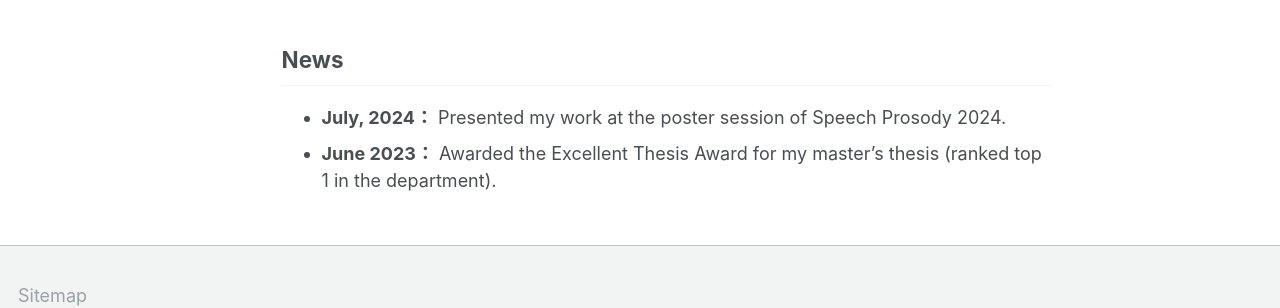
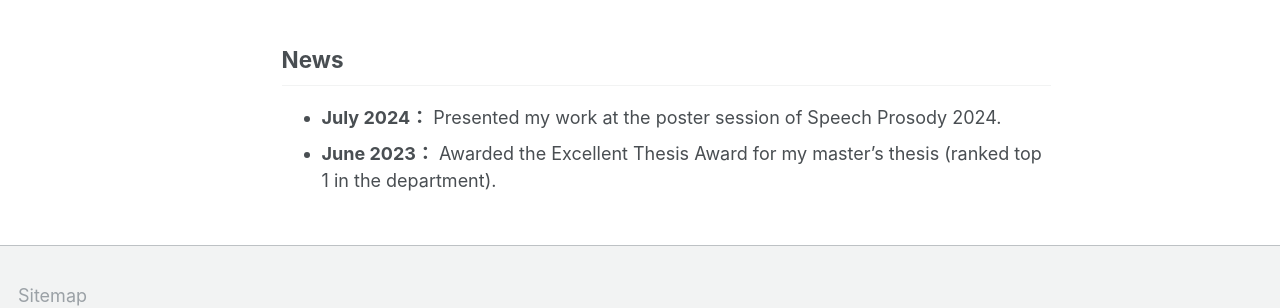
Before and after one commit to litonglinguistics/litonglinguistics.github.io, a Jekyll site: the page built from _pages/about.md, in a window 1280 px wide and 1297 px high. Shown: the part 896-1204 px from the top of the window. Built offline with Jekyll 4.4.1, drawn with Linux system fonts in a browser that asks for light colours; some web fonts are replaced.

```diff
--- a/_pages/about.md
+++ b/_pages/about.md
@@ -30,5 +30,5 @@ My master's research focuses on L2 and L3 intonation aqcuisition. Currently, I'm
 
 
 ## News
-- **July, 2024：** Presented my work at the poster session of Speech Prosody 2024.
+- **July 2024：** Presented my work at the poster session of Speech Prosody 2024.
 - **June 2023：** Awarded the Excellent Thesis Award for my master’s thesis (ranked top 1 in the department).
```
